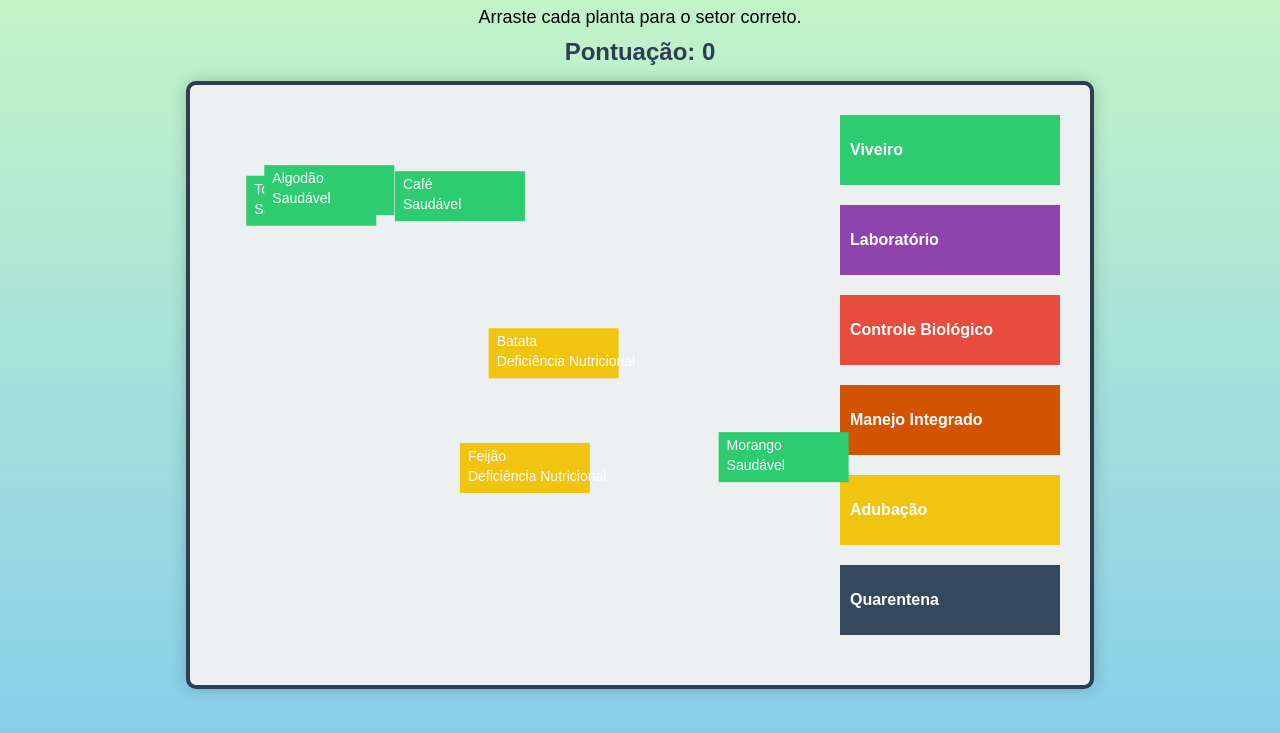
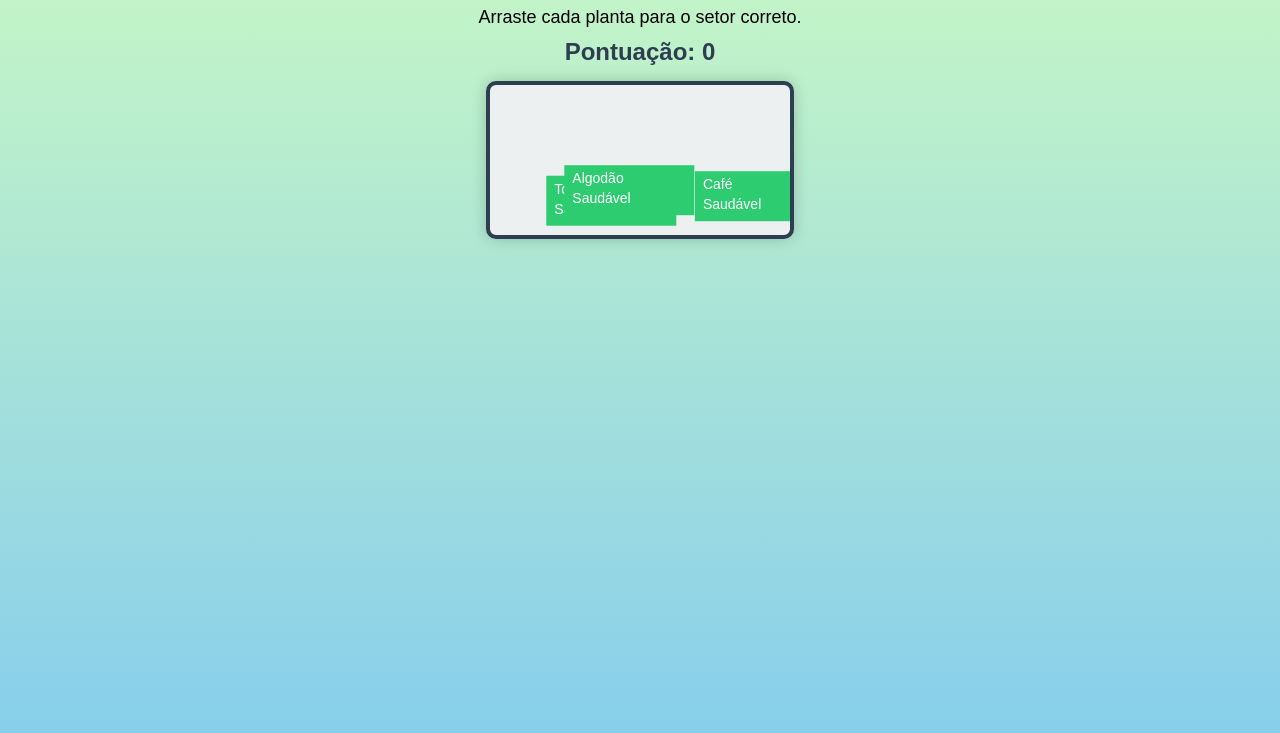
Before and after one commit to ramosribeiromaria-sketch/MariaAgrinho2026, a plain HTML site: page index.html in a window 1280 px wide. Shown: the part 61-794 px from the top of the page. Drawn offline with Linux system fonts and the light colour scheme.

Commit message:
Update index.html

```diff
--- a/index.html
+++ b/index.html
@@ -13,9 +13,8 @@
 
     <h2 id="score">Pontuação: 0</h2>
 
-    <canvas id="gameCanvas" width="900" height="600"></canvas>
+    <canvas id="gameCanvas"></canvas>
 
     <script src="script.js"></script>
-
 </body>
 </html>
```
